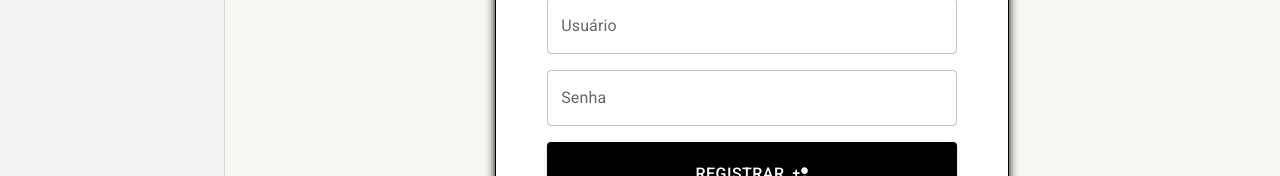
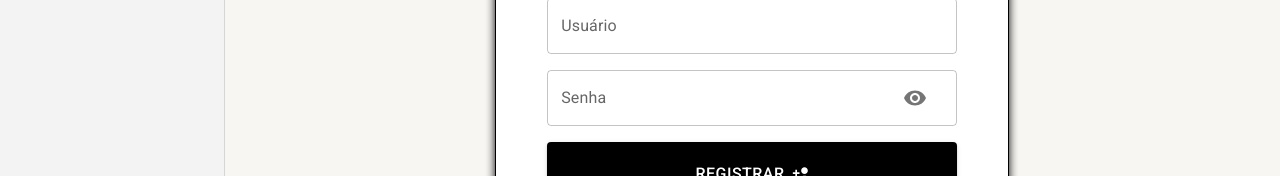
Before and after one commit to marceloasf92/digital-wallet-frontend, a React (Create React App) app: page / in a window 1280 px wide. Shown: the part 391-567 px from the top of the page. Built offline with nearby package versions, Linux system fonts and the light colour scheme.

Commit message:
feat: password input with icon

```diff
--- a/src/components/login-form/LoginForm.tsx
+++ b/src/components/login-form/LoginForm.tsx
@@ -6,7 +6,11 @@ import {
   useTheme,
   TextField,
   styled,
+  InputAdornment,
+  IconButton,
 } from "@mui/material";
+import Visibility from "@mui/icons-material/Visibility";
+import VisibilityOff from "@mui/icons-material/VisibilityOff";
 
 import LoginIcon from "@mui/icons-material/Login";
 
@@ -30,6 +34,7 @@ interface Props {
 type UserSubmitForm = {
   username: string;
   password: string;
+  showPassword: boolean;
 };
 
 interface IError {
@@ -63,6 +68,7 @@ export const LoginForm = ({ icon }: Props): JSX.Element => {
     setValues({
       username: "",
       password: "",
+      showPassword: false,
     });
     toast.success("Seja bem-vindo!");
     navigate("/login");
@@ -71,6 +77,7 @@ export const LoginForm = ({ icon }: Props): JSX.Element => {
     setValues({
       username: "",
       password: "",
+      showPassword: false,
     });
     if (errorMsg.message === "Username already exists!") {
       return toast.error("Usuário ou senha já cadastrados.");
@@ -96,7 +103,10 @@ export const LoginForm = ({ icon }: Props): JSX.Element => {
   const [values, setValues] = useState<UserSubmitForm>({
     username: "",
     password: "",
+    showPassword: false,
   });
+
+  console.log(values);
 
   const handleChange =
     (prop: keyof UserSubmitForm) =>
@@ -105,7 +115,22 @@ export const LoginForm = ({ icon }: Props): JSX.Element => {
     };
 
   const handleRegister = (data: UserSubmitForm) => {
+    console.log(data);
+
     UsersService.login(data, setToken, setUserLogin, success, error);
+  };
+
+  const handleClickShowPassword = () => {
+    setValues({
+      ...values,
+      showPassword: !values.showPassword,
+    });
+  };
+
+  const handleMouseDownPassword = (
+    event: React.MouseEvent<HTMLButtonElement>
+  ) => {
+    event.preventDefault();
   };
 
   return (
@@ -177,9 +202,25 @@ export const LoginForm = ({ icon }: Props): JSX.Element => {
                 name="password"
                 value={values.password}
                 onChange={handleChange("password")}
-                type="password"
+                type={!values.showPassword ? "password" : "text"}
                 error={errors.password?.message === undefined ? false : true}
                 style={{ width: "100%" }}
+                InputProps={{
+                  endAdornment: (
+                    <InputAdornment position="start">
+                      <IconButton
+                        onClick={handleClickShowPassword}
+                        onMouseDown={handleMouseDownPassword}
+                      >
+                        {values.showPassword ? (
+                          <VisibilityOff />
+                        ) : (
+                          <Visibility />
+                        )}
+                      </IconButton>
+                    </InputAdornment>
+                  ),
+                }}
               />
               <Button
                 variant="contained"
--- a/src/components/register-form/RegisterForm.tsx
+++ b/src/components/register-form/RegisterForm.tsx
@@ -6,8 +6,12 @@ import {
   useTheme,
   TextField,
   styled,
+  InputAdornment,
+  IconButton,
 } from "@mui/material";
 
+import Visibility from "@mui/icons-material/Visibility";
+import VisibilityOff from "@mui/icons-material/VisibilityOff";
 import PersonAddIcon from "@mui/icons-material/PersonAdd";
 
 import { ReactNode, useState } from "react";
@@ -30,6 +34,7 @@ interface Props {
 type UserSubmitForm = {
   username: string;
   password: string;
+  showPassword: boolean;
 };
 
 interface IError {
@@ -62,6 +67,7 @@ export const RegisterForm = ({ icon }: Props): JSX.Element => {
     setValues({
       username: "",
       password: "",
+      showPassword: false,
     });
     toast.success("Conta criada com sucesso!");
     navigate("/login");
@@ -70,6 +76,7 @@ export const RegisterForm = ({ icon }: Props): JSX.Element => {
     setValues({
       username: "",
       password: "",
+      showPassword: false,
     });
     if (errorMsg.message === "Username already exists!") {
       return toast.error("Usuário ou senha já cadastrados.");
@@ -103,6 +110,7 @@ export const RegisterForm = ({ icon }: Props): JSX.Element => {
   const [values, setValues] = useState<UserSubmitForm>({
     username: "",
     password: "",
+    showPassword: false,
   });
 
   const handleChange =
@@ -112,11 +120,20 @@ export const RegisterForm = ({ icon }: Props): JSX.Element => {
     };
 
   const handleRegister = (data: UserSubmitForm) => {
-    try {
-      UsersService.create(data, success, error);
-    } catch (err) {
-      console.log(err);
-    }
+    UsersService.create(data, success, error);
+  };
+
+  const handleClickShowPassword = () => {
+    setValues({
+      ...values,
+      showPassword: !values.showPassword,
+    });
+  };
+
+  const handleMouseDownPassword = (
+    event: React.MouseEvent<HTMLButtonElement>
+  ) => {
+    event.preventDefault();
   };
 
   return (
@@ -191,9 +208,25 @@ export const RegisterForm = ({ icon }: Props): JSX.Element => {
                 name="password"
                 value={values.password}
                 onChange={handleChange("password")}
-                type="password"
+                type={!values.showPassword ? "password" : "text"}
                 error={errors.password?.message === undefined ? false : true}
                 style={{ width: "100%" }}
+                InputProps={{
+                  endAdornment: (
+                    <InputAdornment position="start">
+                      <IconButton
+                        onClick={handleClickShowPassword}
+                        onMouseDown={handleMouseDownPassword}
+                      >
+                        {values.showPassword ? (
+                          <VisibilityOff />
+                        ) : (
+                          <Visibility />
+                        )}
+                      </IconButton>
+                    </InputAdornment>
+                  ),
+                }}
               />
               <Button
                 variant="contained"
```
